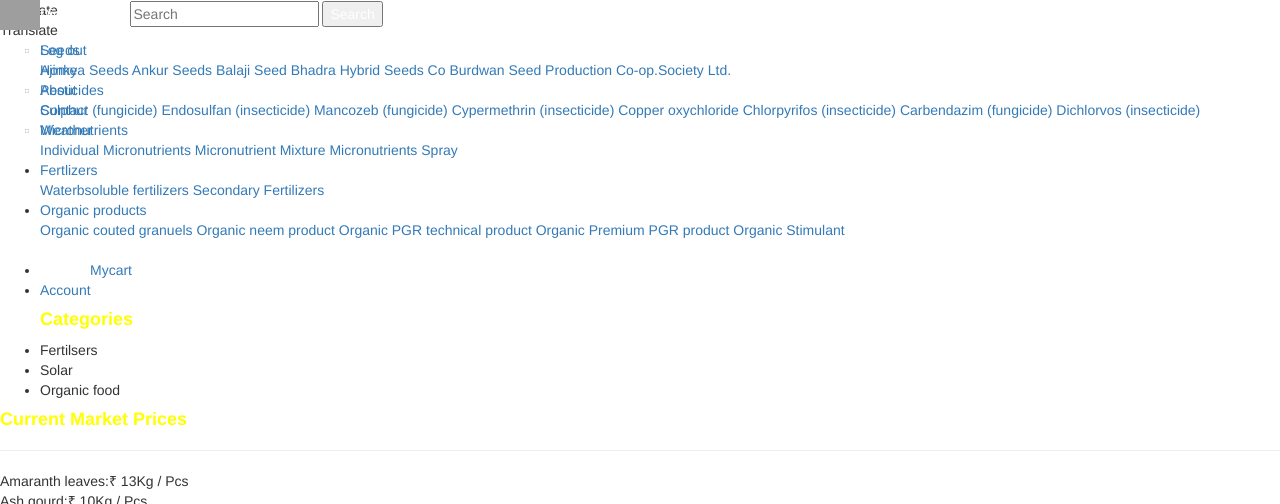
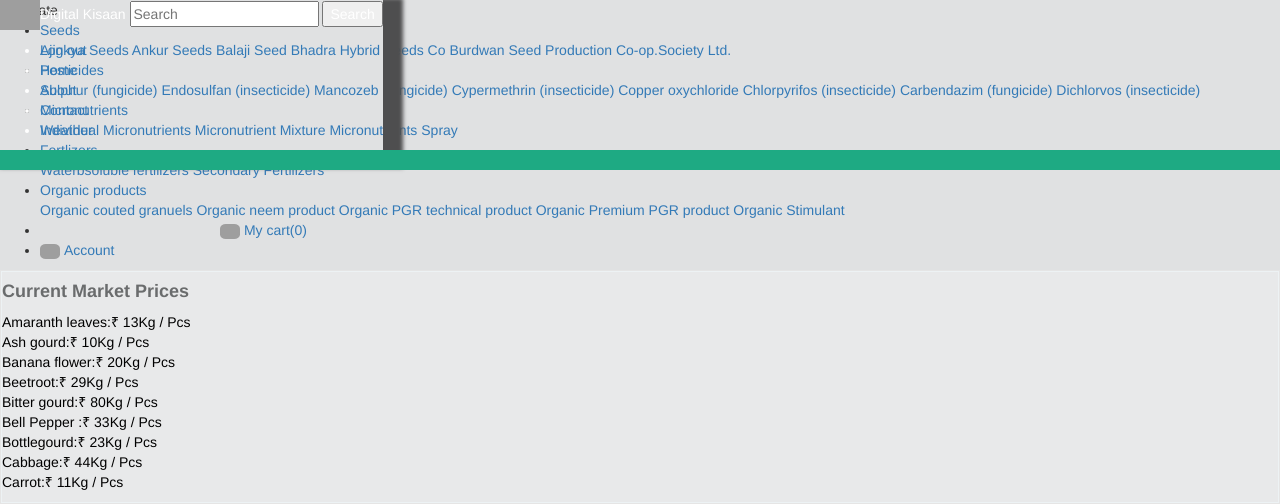
Before and after one commit to AdityaThaokar/Digital-Kisaan-1, a PHP site: page /Main.php in a window 1280 px wide. Shown: the top 504 px of the page. Run offline with PHP 8.4, Linux system fonts and the light colour scheme; the visitor is signed in with stand-in values (Sample User, id 1); some libraries are stand-ins or nearby versions; grey boxes are pictures that could not be loaded.

Commit message:
Main Page Updated

```diff
--- a/css/index.css
+++ b/css/index.css
@@ -16,6 +16,7 @@
 	width:100%;
 	position:relative;
 	top:0;
+	box-shadow: 10px 8px 4px 10px #4e4e4f;
 	}
 .header p{
 	font-family:sans-serif;
--- a/css/login.css
+++ b/css/login.css
@@ -16,6 +16,7 @@
 	width:100%;
 	position:relative;
 	top:0;
+	box-shadow: 10px 8px 4px 10px #4e4e4f;
 	}
 .header p{
 	font-family:sans-serif;
--- a/php/Main.php
+++ b/php/Main.php
@@ -12,10 +12,10 @@
 ?>
 <html>
 <head>
+<link rel="stylesheet" type="text/css" href="../css/main.css">
 <link rel="stylesheet" type="text/css" href="../css/login.css">
 <link rel="stylesheet" type="text/css" href="../css/index.css">
 <link rel="stylesheet" type="text/css" href="../css/search.css">
-<link rel="stylesheet" type="text/css" href="../css/main.css">
 <link rel="icon" type="image/png" href="../images/kisaanlogo.png" sizes="96x96">
 <title>Digital Kisaan</title>
   <link rel="stylesheet" href="https://maxcdn.bootstrapcdn.com/bootstrap/3.3.2/css/bootstrap.min.css">
@@ -54,10 +54,8 @@
 </script>
 
 </head>
-<body> <?php
- include('translate.php');
-?>
- <div class="header" style="color: white;position:fixed;top:0">
+<body style="background:#e0e1e2;">
+ <div class="header" style="color: white;position:fixed;top:0;box-shadow: 10px 8px 4px 10px #4e4e4f;">
  <p><img src="../images/kisaanlogo.png" width="40px" >Digital Kisaan
  <input type="text" placeholder="Search">
  <input type="submit" value="Search">
@@ -67,10 +65,14 @@
    <li><a href="index.php">Home</a></li>
   <li><a href="About.php">About</a></li>
    <li><a href="contact.php">Contact</a></li>
-  <li ><a href="current.html">Weather</a></li>
+  <li ><a href="current.html">Weather</a></li></ul>
+  <marquee behavior=scroll direction="left" scrollamount="5" style="position:fixed;background:#1eaa83">Flat 10% on purchase more than 5500 Rs.
+Buy Any products, If your cart value is more than 5500 Rs ,
+you can avail a discount of 10% on your cart value.</marquee>
  </div>
- <div class="store">
-    <div class="containr">
+ <div class="store" style="background:#e0e1e2;">
+
+    <div class="containr" >
         <ul>
         <li><div class="butn">
 		<a href="#">Seeds</a>
@@ -121,23 +123,16 @@
 		<a href="">Organic Stimulant</a>
 		</div>
 		</div></li>
-		 <marquee behavior=scroll direction="left" scrollamount="2" style="position:relative">Flat 10% on purchase more than 5500 Rs.
-Buy Any products, If your cart value is more than 5500 Rs ,
-you can avail a discount of 10% on your cart value.</marquee>
-		 <li ><a href="#" style="margin-left:50px;">Mycart</a></li>
-		 <li ><a href="#" >Account</a></li>
+		 <li><a href="#" onMouseOver="this.style.color='#1eaa83'" onMouseOut="this.style.color='#FFFFFF'"style="background:none;border-radius:2px;border:none;height:22px;margin-left:180px;">
+		 <img src="../images/cart.png" width="20" style="border-radius:30%;"/>&nbsp;My cart(0)</a></li>
+		 <li ><a onMouseOver="this.style.color='#1eaa83'" onMouseOut="this.style.color='#FFFFFF'"href="#"style="background:none;border-radius:2px;border:none;height:22px;"><img src="../images/Wprofile.jpg" width="20" style="border-radius:30%;"/>&nbsp;Account</a></li>
     </div>
-	 <div class="frames">
-	 <div class="left">
-	 <ul>
-	 <h4><font color="yellow"><b>Categories</b></font></h4>
-	 <li>Fertilsers</li>
-	 <li>Solar</li>
-	 <li>Organic food</li>
-	 </ul>
-	 <div class="prices">
-	 <h4><font color="yellow"><b>Current Market Prices</b></font></h4>
-	 <hr><p>
+	 <div class="frames" style="background:#f4f5f7;border-style:solid;border-width:1px;border-color:#e5e5e5;">
+	 <div class="left" style="background:#e8e9ea;border-style:solid;border-width:1px;border-color:#edf2f4">
+
+	 <div class="prices" style="background:#e8e9ea;">
+	 <h4><font color="#6a6c6d"><b>Current Market Prices</b></font></h4>
+	 <p style="color:black;">
 	 Amaranth leaves:₹ 13Kg / Pcs<br>
 	 Ash gourd:₹ 10Kg / Pcs<br>
 	 Banana flower:₹ 20Kg / Pcs<br>
@@ -149,7 +144,7 @@
 	Carrot:₹ 11Kg / Pcs<br></p>
 	 </div>
 	 </div>
- <div class="right">
+ <div class="right" style="background:white;border-style:solid;border-width:1px;border-color:#e5e5e5;">
     <table style="clear: both; border-collapse: collapse; border-spacing: 0; width: 100%;" >
 	<tr>
 	<td><img src="https://upload.wikimedia.org/wikipedia/commons/thumb/5/56/Brown_Flax_Seeds.jpg/1200px-Brown_Flax_Seeds.jpg" width="300px"><p>Name<br>Price:<br><input type="button" value="Add to cart" ><input type="button" value="Buy now" ></td>
--- a/php/server.php
+++ b/php/server.php
@@ -97,6 +97,7 @@
 			if (mysqli_num_rows($results) == 1) {
 				$_SESSION['email'] = $email;
 				$_SESSION['location'] = $arr['location'];
+				$_SESSION['username'] = $arr['username'];
 				header('location: main.php');
 			}else {
 				array_push($errors, "Wrong username/password combination");
```
Also changed, not shown: css/main.css (+15 -6 lines), images/cart.png (added).
